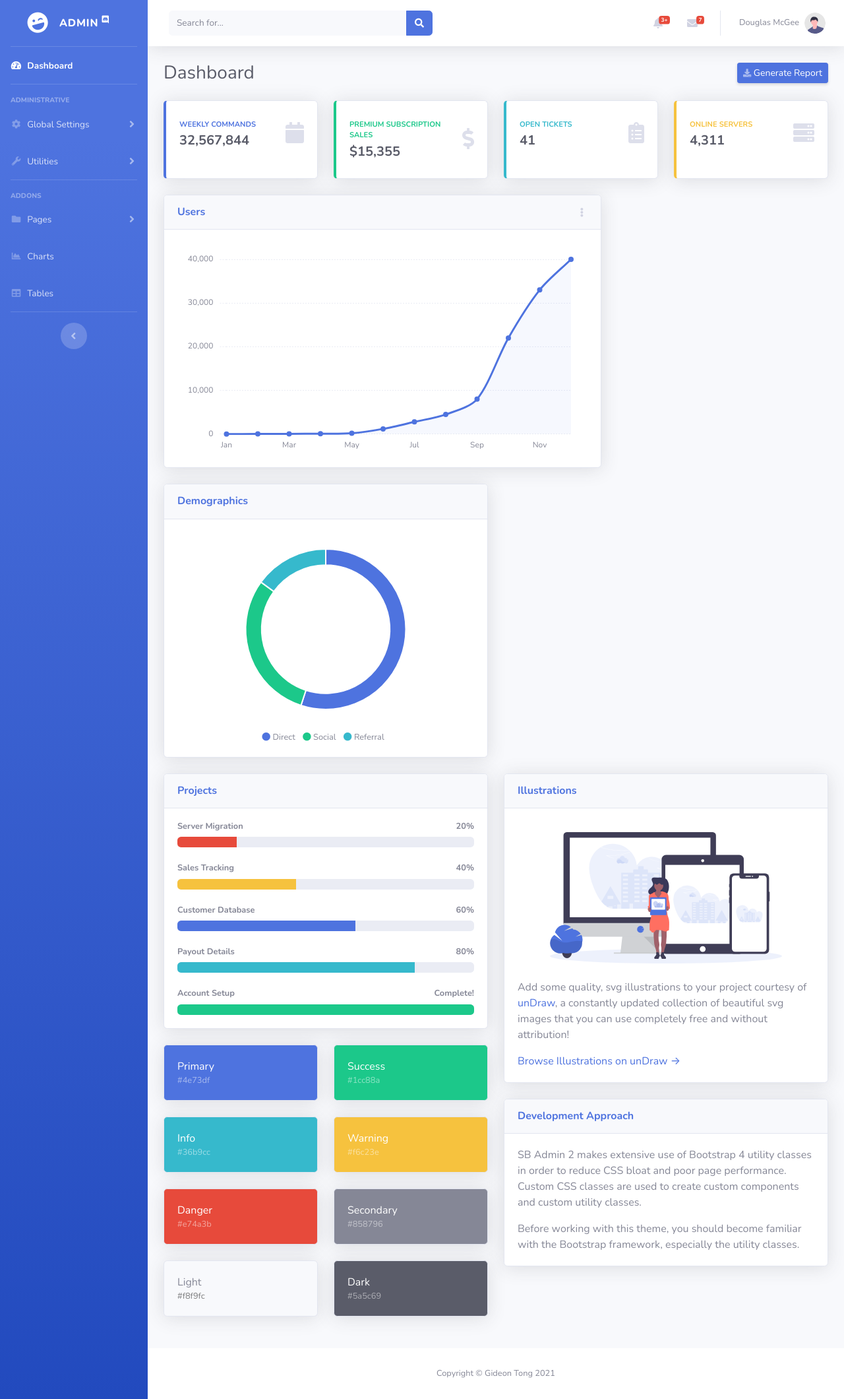
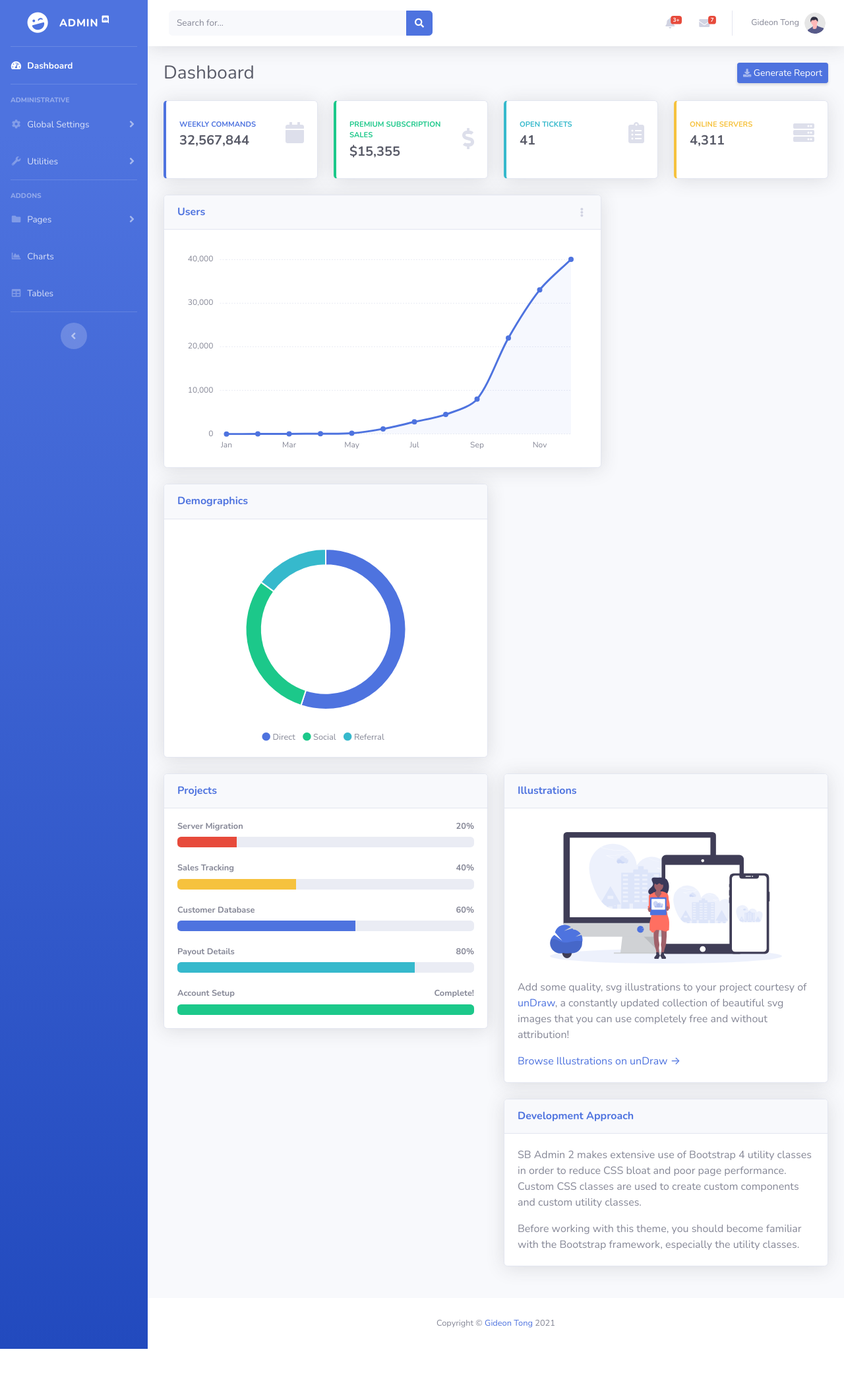
Before and after one commit to gideontong/SnakesandHackers2021, a Flask app: page / in a window 1280 px wide. Shown: the whole page at 66% size. After the commit the page ends 2044 px from the top, so only its background shows below. Run offline with Flask 2, Linux system fonts and the light colour scheme; some libraries are stand-ins or nearby versions.

Commit message:
Update templates

```diff
--- a/templates/base.html
+++ b/templates/base.html
@@ -43,7 +43,9 @@
                 <footer class="sticky-footer bg-white">
                     <div class="container my-auto">
                         <div class="copyright text-center my-auto">
-                            <span>Copyright &copy; Gideon Tong 2021</span>
+                            <span>Copyright &copy; <a href="https://gideontong.com">
+                                Gideon Tong
+                            </a> 2021</span>
                         </div>
                     </div>
                 </footer>
--- a/templates/index.html
+++ b/templates/index.html
@@ -1,6 +1,6 @@
 {% extends 'base.html' %}
 
-{% from 'widgets.html' import mini_card, default_card %}
+{% from 'widgets.html' import mini_card, default_card, alert_card %}
 
 {% block title %} Home {% endblock %}
 
@@ -11,6 +11,12 @@
     <a href="#" class="d-none d-sm-inline-block btn btn-sm btn-primary shadow-sm"><i
             class="fas fa-download fa-sm text-white-50"></i> Generate Report</a>
 </div>
+
+<!--
+<div class="row justify-content-center">
+    {{ alert_card('test', 'test') }}
+</div>
+-->
 
 <!-- Content Row -->
 <div class="row">
@@ -96,74 +102,6 @@
             </div>
         </div>
 
-        <!-- Color System -->
-        <div class="row">
-            <div class="col-lg-6 mb-4">
-                <div class="card bg-primary text-white shadow">
-                    <div class="card-body">
-                        Primary
-                        <div class="text-white-50 small">#4e73df</div>
-                    </div>
-                </div>
-            </div>
-            <div class="col-lg-6 mb-4">
-                <div class="card bg-success text-white shadow">
-                    <div class="card-body">
-                        Success
-                        <div class="text-white-50 small">#1cc88a</div>
-                    </div>
-                </div>
-            </div>
-            <div class="col-lg-6 mb-4">
-                <div class="card bg-info text-white shadow">
-                    <div class="card-body">
-                        Info
-                        <div class="text-white-50 small">#36b9cc</div>
-                    </div>
-                </div>
-            </div>
-            <div class="col-lg-6 mb-4">
-                <div class="card bg-warning text-white shadow">
-                    <div class="card-body">
-                        Warning
-                        <div class="text-white-50 small">#f6c23e</div>
-                    </div>
-                </div>
-            </div>
-            <div class="col-lg-6 mb-4">
-                <div class="card bg-danger text-white shadow">
-                    <div class="card-body">
-                        Danger
-                        <div class="text-white-50 small">#e74a3b</div>
-                    </div>
-                </div>
-            </div>
-            <div class="col-lg-6 mb-4">
-                <div class="card bg-secondary text-white shadow">
-                    <div class="card-body">
-                        Secondary
-                        <div class="text-white-50 small">#858796</div>
-                    </div>
-                </div>
-            </div>
-            <div class="col-lg-6 mb-4">
-                <div class="card bg-light text-black shadow">
-                    <div class="card-body">
-                        Light
-                        <div class="text-black-50 small">#f8f9fc</div>
-                    </div>
-                </div>
-            </div>
-            <div class="col-lg-6 mb-4">
-                <div class="card bg-dark text-white shadow">
-                    <div class="card-body">
-                        Dark
-                        <div class="text-white-50 small">#5a5c69</div>
-                    </div>
-                </div>
-            </div>
-        </div>
-
     </div>
 
     <div class="col-lg-6 mb-4">
--- a/templates/navbar.html
+++ b/templates/navbar.html
@@ -167,7 +167,7 @@
         <li class="nav-item dropdown no-arrow">
             <a class="nav-link dropdown-toggle" href="#" id="userDropdown" role="button"
                 data-toggle="dropdown" aria-haspopup="true" aria-expanded="false">
-                <span class="mr-2 d-none d-lg-inline text-gray-600 small">Douglas McGee</span>
+                <span class="mr-2 d-none d-lg-inline text-gray-600 small">Gideon Tong</span>
                 <img class="img-profile rounded-circle" src="/static/undraw_profile.svg">
             </a>
             <!-- Dropdown - User Information -->
--- a/templates/widgets.html
+++ b/templates/widgets.html
@@ -54,3 +54,14 @@
     </div>
 </div>
 {% endmacro %}
+
+{% macro alert_card(heading, text, background = 'primary', color = 'white') %}
+<div class="col-lg-6 mb-4">
+    <div class="card bg-{{ background }} text-{{ color }} shadow">
+        <div class="card-body">
+            {{ heading }}
+            <div class="text-{{ color }}-50 small">{{ text }}</div>
+        </div>
+    </div>
+</div>
+{% endmacro %}
```
